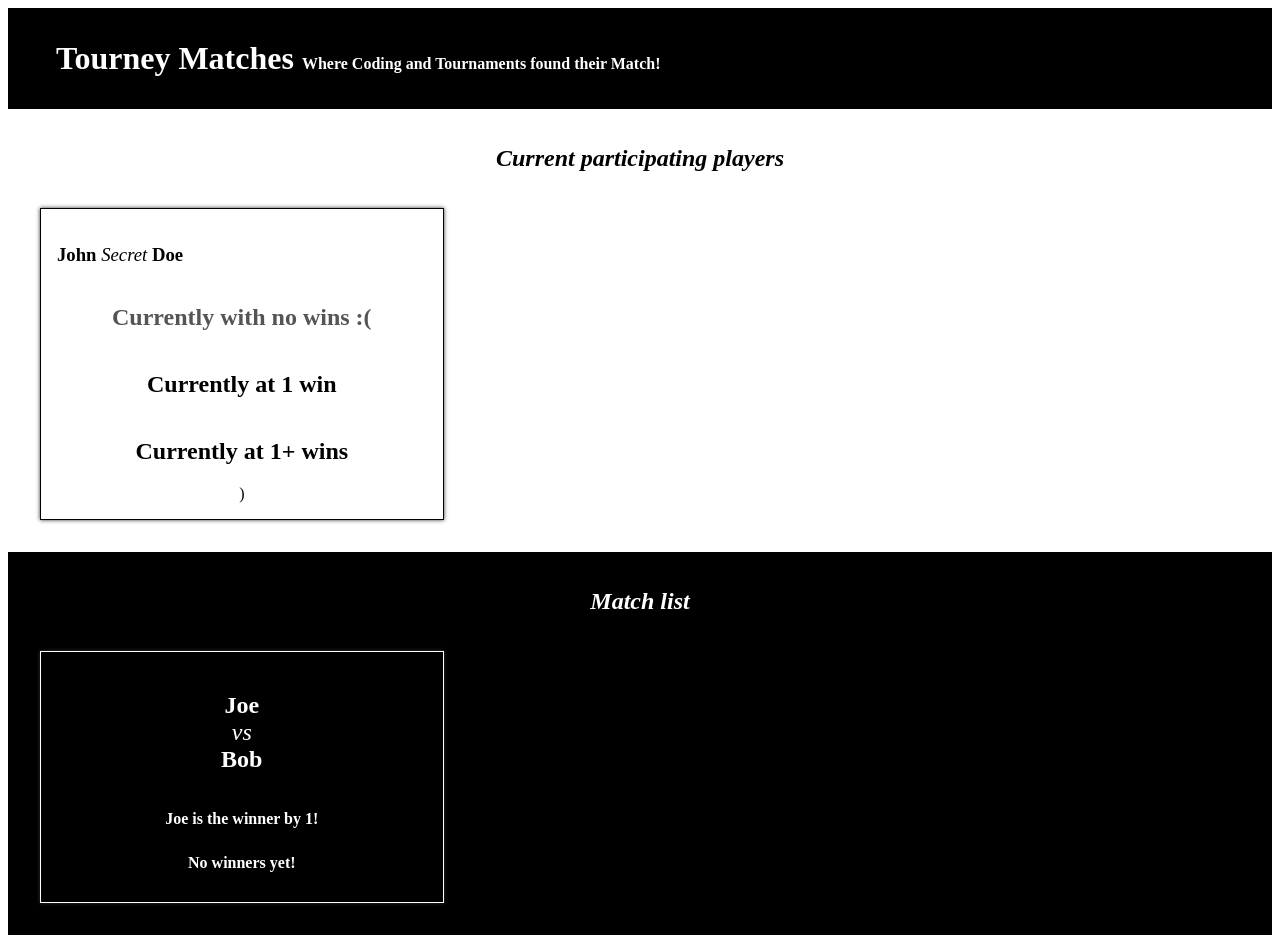
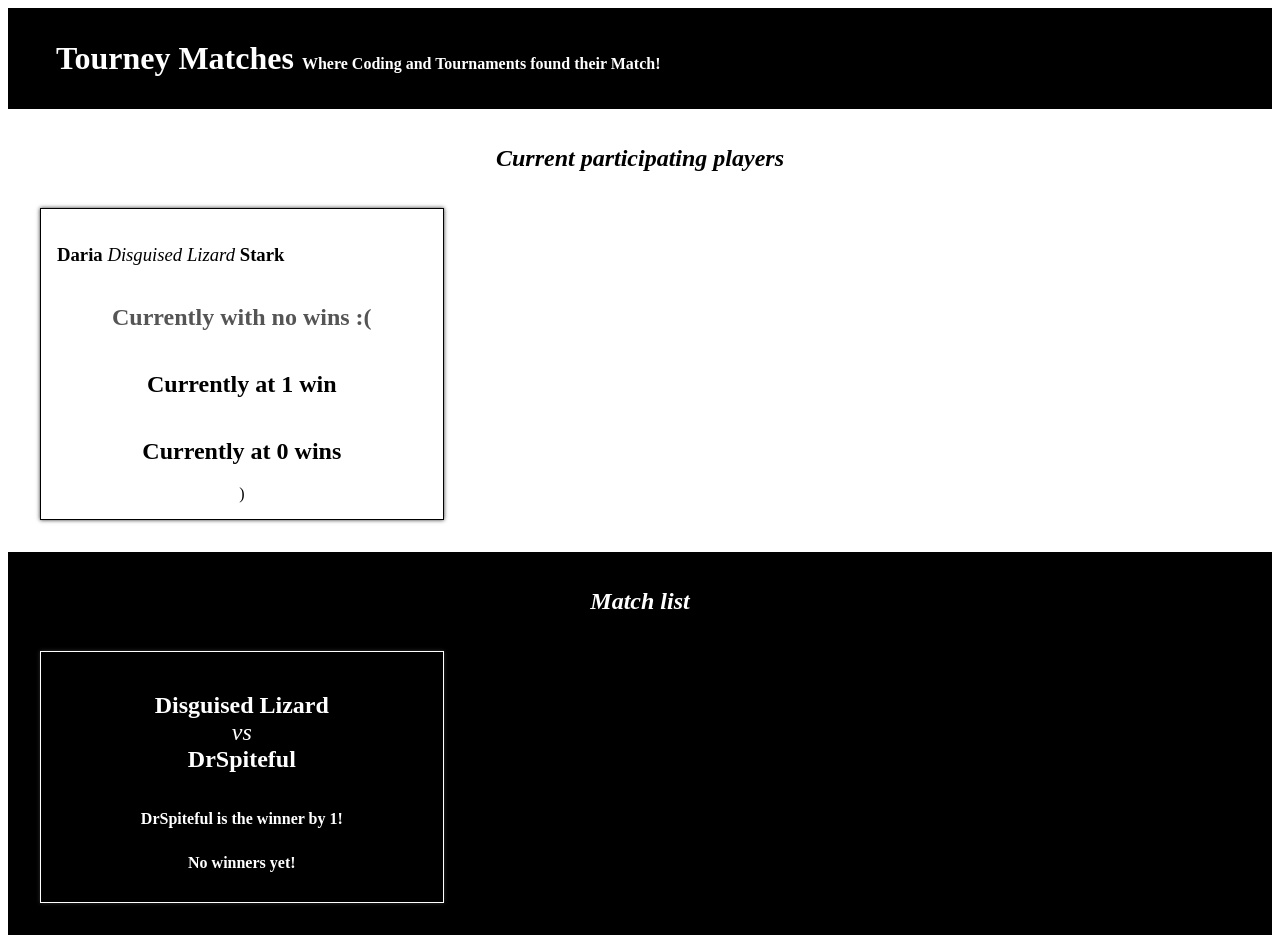
Before and after one commit to Fadymain/tourney-matches, a React (Create React App) app: page / in a window 1280 px wide. Built offline with nearby package versions, Linux system fonts and the light colour scheme.

Commit message:
passing data down as props

```diff
--- a/src/components/Match.js
+++ b/src/components/Match.js
@@ -1,11 +1,11 @@
-function Match() {
+function Match(props) {
   return (
     <article className="Match">
     <h1>
-        Joe <span>vs</span> Bob
+        {props.players[0]} <span>vs</span> {props.players[1]}
       </h1>
       {/* To be shown when there is a winner */}
-      <h2>Joe is the winner by 1!</h2>
+      <h2>{props.winner} is the winner by {props.scoreDifference}!</h2>
       {/* To be shown when there is no winner */}
       <h2>No winners yet!</h2>
   </article>
--- a/src/components/MatchList.js
+++ b/src/components/MatchList.js
@@ -1,11 +1,15 @@
 import Match from "./Match";
 import matchData from "../data/MatchData";
 
-function MatchList() {
+function MatchList(props) {
+
+  const oneMatch = matchData[0];
+
+
   return (
     <section className="PlayerList MatchList">
       <h1>Match list</h1>
-      <Match/>
+      <Match players={oneMatch.players} winner={oneMatch.winner} scoreDifference={oneMatch.scoreDifference} />
   </section>
   );
 }
--- a/src/components/Player.js
+++ b/src/components/Player.js
@@ -1,15 +1,15 @@
-function Player() {
+function Player(props) {
   return (
     <article className="Player">
       <h1>
-        John <span>Secret</span> Doe
+        {props.firstName} <span>{props.gamerTag}</span> {props.lastName}
       </h1>
       {/* To be shown when there is no wins */}
       <h2 className="zero">Currently with no wins :(</h2>
       {/* To be shown when there is 1 win */}
       <h2>Currently at 1 win</h2>
       {/* To be shown when there is more than one win */}
-      <h2>Currently at 1+ wins</h2>)
+      <h2>Currently at {props.wins} wins</h2>)
     </article>
   );
 }
--- a/src/components/PlayerList.js
+++ b/src/components/PlayerList.js
@@ -1,15 +1,16 @@
 import Player from "./Player";
-import matchData from '../data/matchData';
-import playerData from '../data/playerData';
+import matchData from '../data/MatchData';
+import playerData from '../data/PlayerData';
 import {preparePlayerData, addWinsToPlayers} from "../helpers/playerHelpers"
 function PlayerList(props) {
   const playerDataArray = preparePlayerData(playerData);
   const parsedPlayerData = addWinsToPlayers(playerDataArray, matchData);
+  const onePlayer = parsedPlayerData[0];
 
   return (
     <section className="PlayerList">
       <h1>Current participating players</h1>
-      <Player />
+      <Player gamerTag={onePlayer.gamerTag} firstName={onePlayer.firstName} lastName={onePlayer.lastName} wins={onePlayer.wins} />
     </section>
   );
 }
--- a/src/index.css
+++ b/src/index.css
@@ -2,7 +2,7 @@
   box-sizing: border-box;
 }
 
-code {
+/* code {
   font-family: source-code-pro, Menlo, Monaco, Consolas, 'Courier New',
     monospace;
-}
+} */
```
